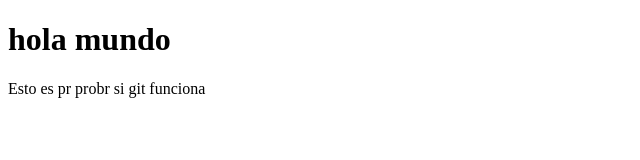
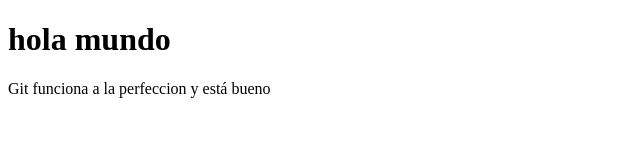
Before and after one commit to hml77/ProyectoIaEt7, a plain HTML site: page frontend/index.html in a window 1280 px wide. Shown: the whole page, without its empty margins (0-640 px from the left). Drawn offline with Linux system fonts and the light colour scheme.

Commit message:
Probe la funcionalidad de git

```diff
--- a/frontend/index.html
+++ b/frontend/index.html
@@ -8,7 +8,7 @@
 </head>
 <body>
     <h1>hola mundo</h1>
-    <p>Esto es pr probr si git funciona</p>
+    <p>Git funciona a la perfeccion y está bueno</p>
 
 </body>
 </html>
```
